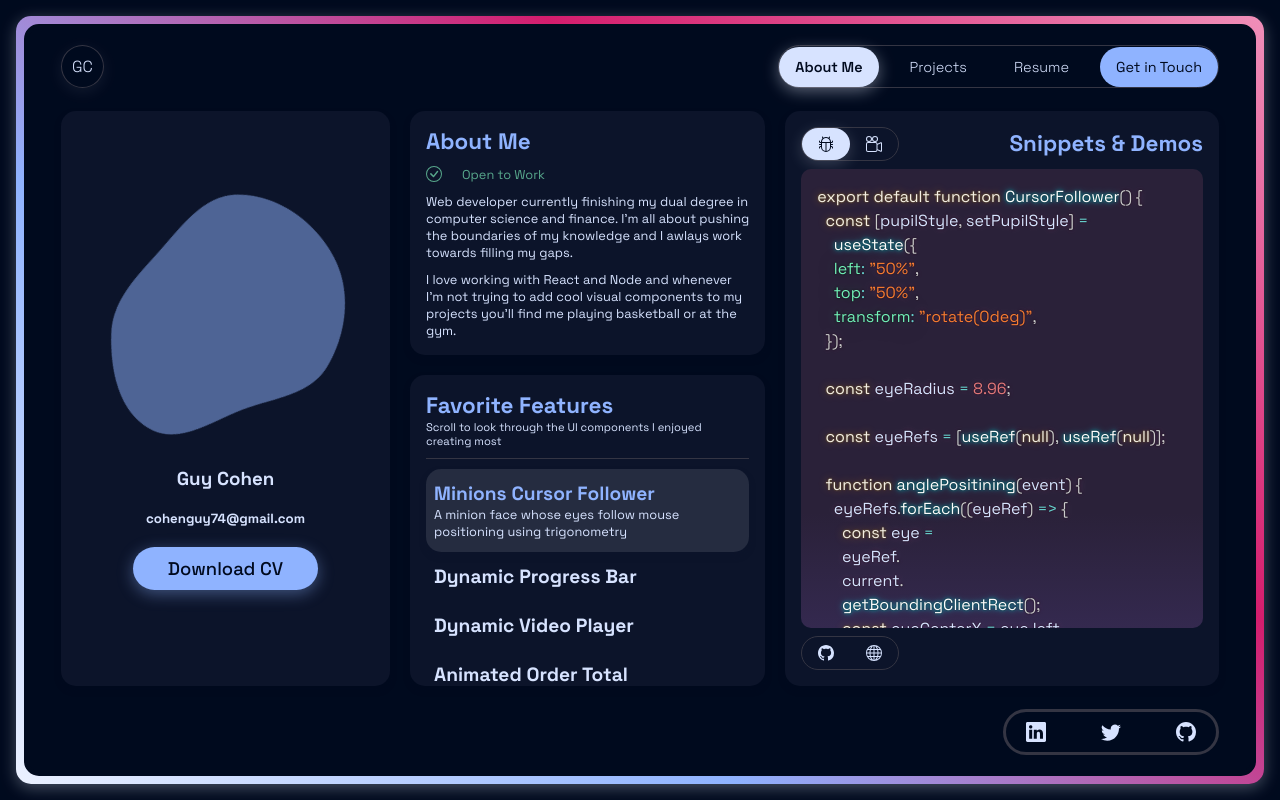
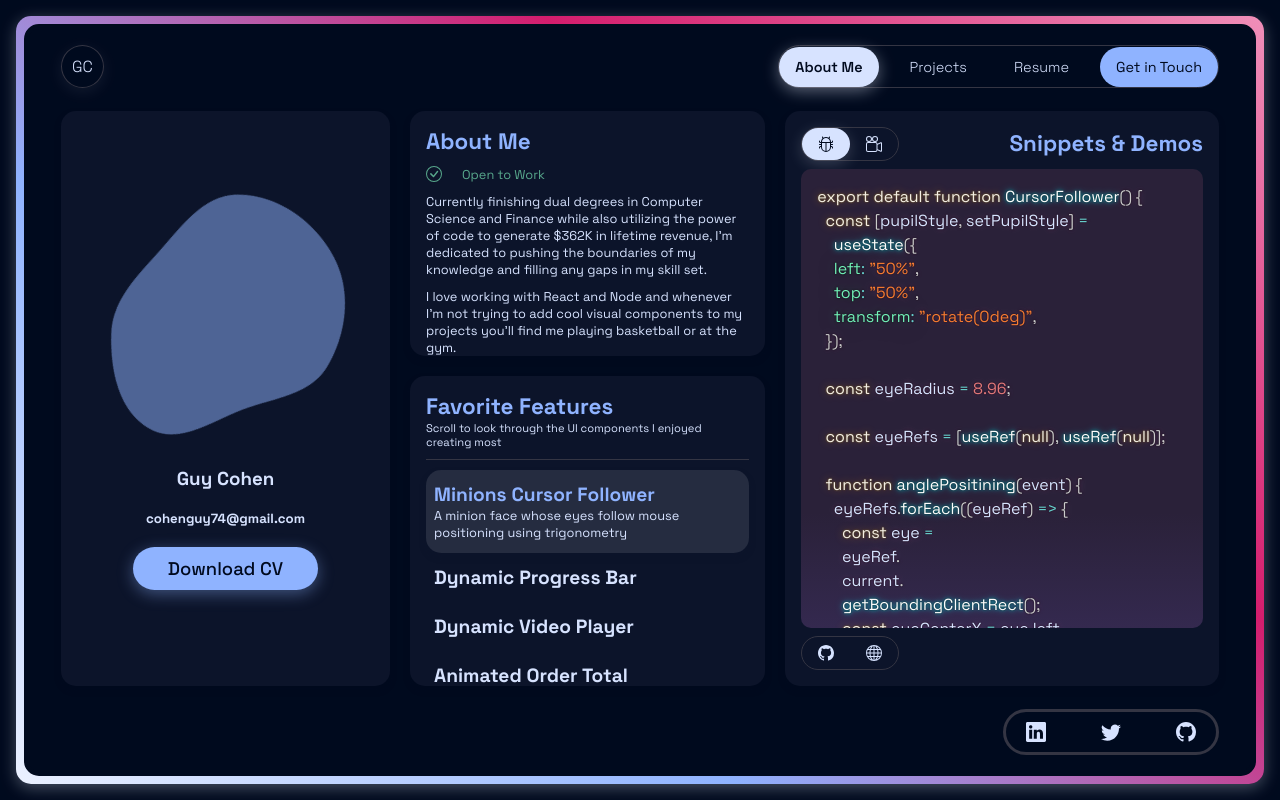
Before and after one commit to guycdev/portfolio-old, a React (Vite) app: page /about-me in a window 1280 px wide. Built offline with nearby package versions, Linux system fonts and the light colour scheme; no server answers.

Commit message:
fixed some copyright issues

```diff
--- a/src/sections/AboutMe/AboutMe.module.css
+++ b/src/sections/AboutMe/AboutMe.module.css
@@ -56,6 +56,9 @@
   flex-direction: column;
   align-items: flex-start;
   gap: 10px !important;
+  flex: 1;
+  overflow: auto;
+  justify-content: space-between;
 }
 
 .aboutMeFeatureControllerContainer {
@@ -87,6 +90,10 @@
   fill: #58a88c;
   color: #58a88c;
   font-size: 0.8rem;
+}
+
+.aboutMeFeatureControllerContainer {
+  flex: 1.3;
 }
 
 .aboutMeContentContainer > p {
--- a/src/sections/AboutMe/AboutMeContent.jsx
+++ b/src/sections/AboutMe/AboutMeContent.jsx
@@ -17,7 +17,7 @@ export default function AboutMeContent() {
         </p>
       </div>
       <p>
-        <Heading content="Web developer currently finishing my dual degree in computer science and finance. I'm all about pushing the boundaries of my knowledge and I awlays work towards filling my gaps." />
+        <Heading content="Currently finishing dual degrees in Computer Science and Finance while also utilizing the power of code to generate $362K in lifetime revenue, I'm dedicated to pushing the boundaries of my knowledge and filling any gaps in my skill set." />
       </p>
       <p>
         <Heading content="I love working with React and Node and whenever I'm not trying to add cool visual components to my projects you'll find me playing basketball or at the gym." />
--- a/src/sections/Hero/HeroCta.jsx
+++ b/src/sections/Hero/HeroCta.jsx
@@ -36,7 +36,7 @@ export default function HeroCta() {
         Developer
       </motion.h3>
       <p className="subheading">
-        <Heading content="I'm Guy, a computer science and finance student eager to innovate on your engineering team. Data-Driven, Dollar-Smart: Uniting Financial Acumen and Tech Skills to provide your team with a big picture perspective." />
+        <Heading content="I'm Guy, an aspiring innovator in both code and commerce, ready to contribute a big-picture skillset to your team. With a track record of turning ideas into profit through entrepreneurial experience, I bring the growth mindset required to succeed." />
       </p>
       <div className={styles.btnContainer}>
         <Link to="get-in-touch">
```
